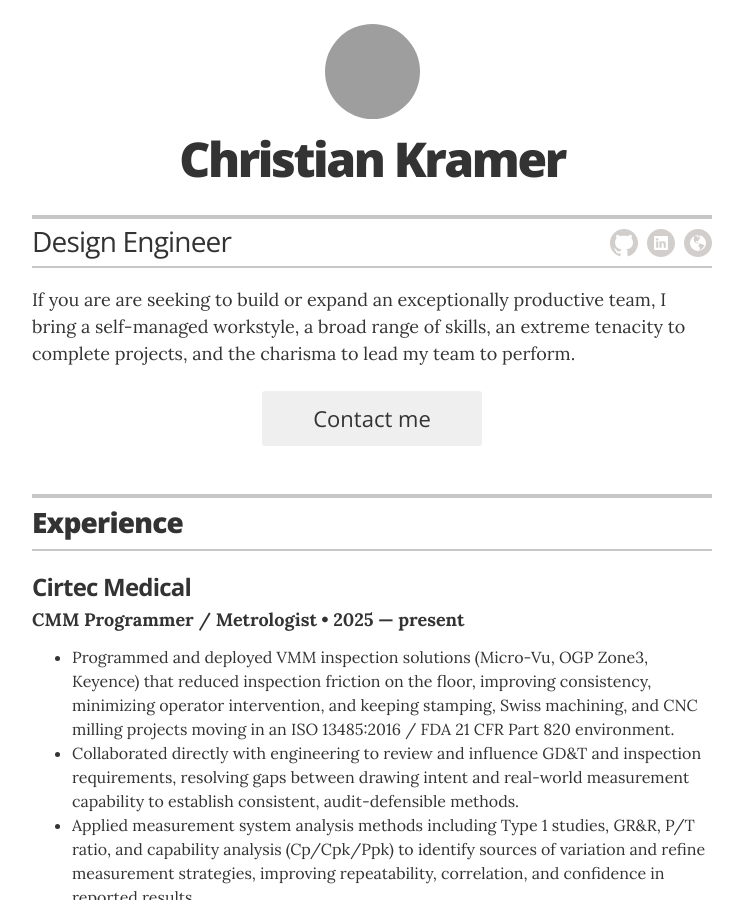
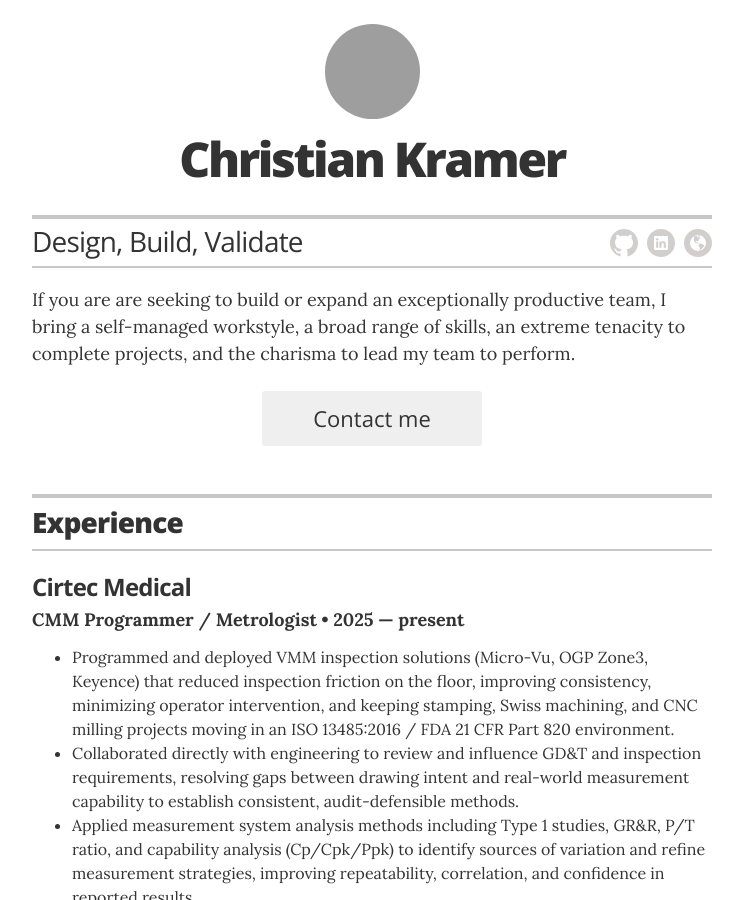
Before and after one commit to christian-kramer/christian-kramer.github.io, a Jekyll site: the page built from index.html, in a window 1280 px wide and 900 px high, cut to the strip 0-900 px from the top of the window. Shown: the whole strip, without its empty margins (268-1011 px from the left). Built offline with Jekyll 4.4.1, drawn with Linux system fonts in a browser that asks for light colours; grey boxes are pictures that could not be loaded.

Commit message:
updated tagline

```diff
--- a/_config.yml
+++ b/_config.yml
@@ -11,14 +11,12 @@ sass:
 # Resume settings
 resume_avatar:                  "true"
 resume_name:                    "Christian Kramer"
-resume_title:                   "Design Engineer"
+resume_title:                   "Design, Build, Validate"
 resume_contact_email:           "christian.kramer@mail.com"
 resume_contact_telephone:       "612-244-1903"
 resume_contact_address:         "4280 Windwood Way, Minnetonka"
 resume_header_contact_info: "4280 Windwood Way, Minnetonka | christian.kramer@mail.com"
-resume_header_intro: "<p>If you are are seeking
-to build or expand an exceptionally productive team, I bring a self-­managed workstyle, a broad range
-of skills, an extreme tenacity to complete projects, and the charisma to lead my team to perform.</p>"
+resume_header_intro: "<p>If you are are seeking to build or expand an exceptionally productive team, I bring a self-­managed workstyle, a broad range of skills, an extreme tenacity to complete projects, and the charisma to lead my team to perform.</p>"
 
 # use "yes" to display the email contact button,
 # "no" to display an "I'm not looking for work" message,
```
